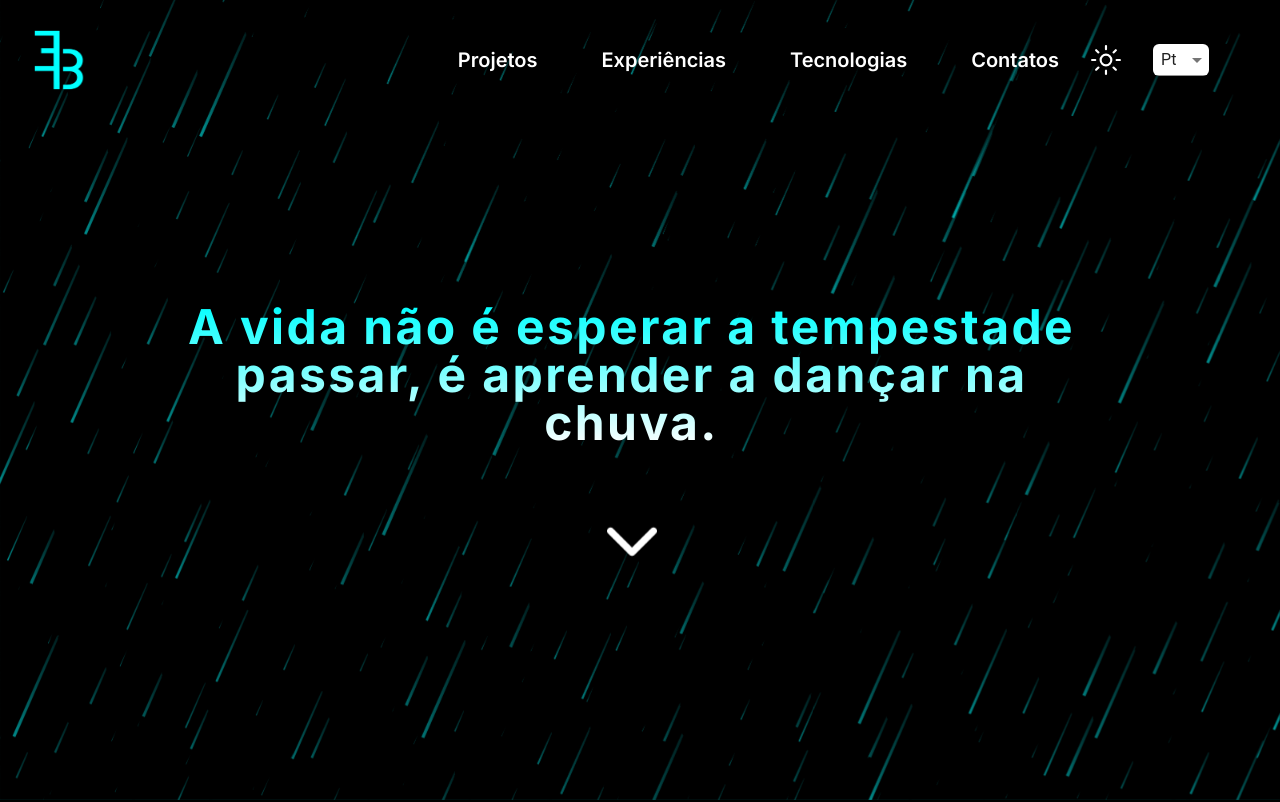
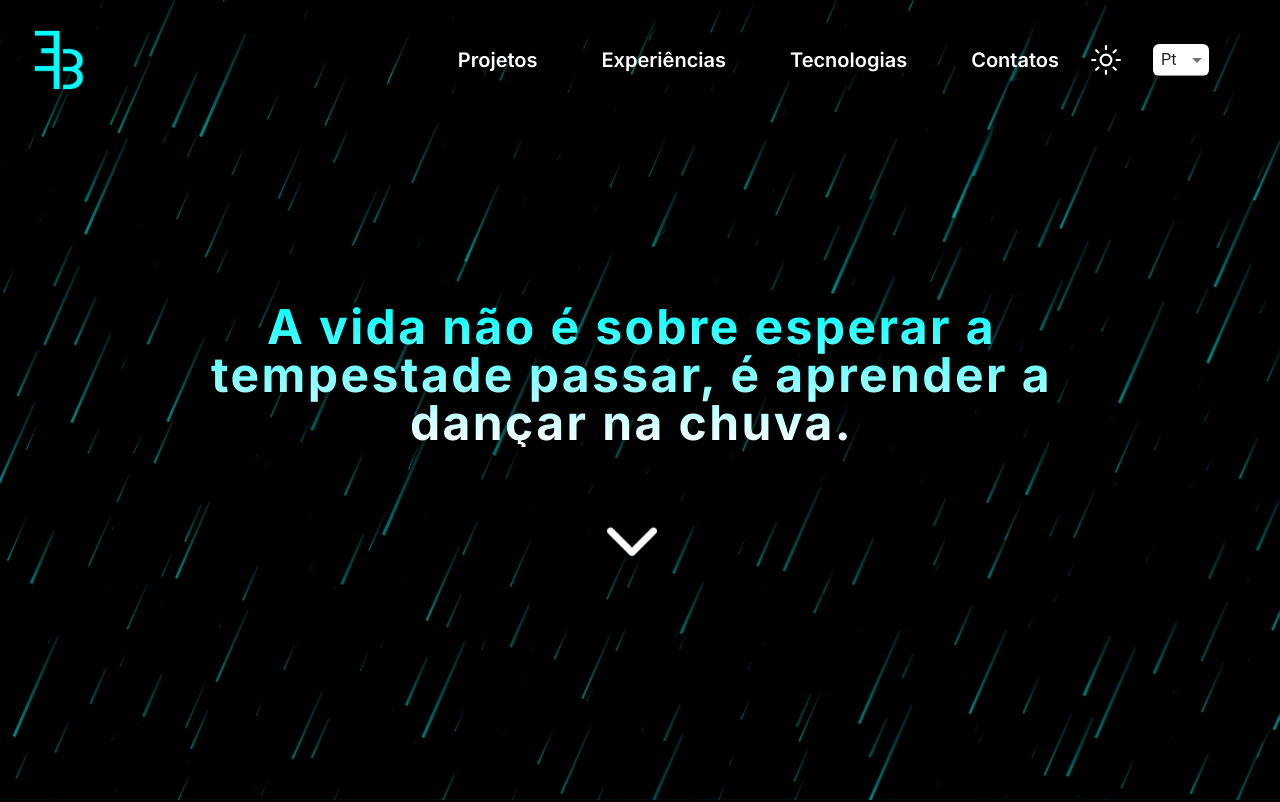
Before and after one commit to httpE2Barao/E2Barao, a Next.js app: page /Experiences in a window 1280 px wide. Shown: the top 802 px of the page. Built offline with nearby package versions, Linux system fonts and the light colour scheme.

Commit message:
corrigindo inconsistência

```diff
--- a/src/app/Experiences/page.tsx
+++ b/src/app/Experiences/page.tsx
@@ -11,7 +11,7 @@ export default function Backgrounds() {
   const { theme, language } = useTheme();
   const mainPhrase =
     language === "pt-BR"
-      ? "A vida não é esperar a tempestade passar, é aprender a dançar na chuva."
+      ? "A vida não é sobre esperar a tempestade passar, é aprender a dançar na chuva."
       : `Life isn't about waiting for the storm to pass, it's learning to dance in the rain.`;
 
   const [activeContent, setActiveContent] = useState("");
@@ -46,7 +46,7 @@ export default function Backgrounds() {
       buttonPersonal?.removeEventListener("click", personalClickHandler);
       buttonProfessional?.removeEventListener("click", professionalClickHandler);
     };
-  }, []);
+  }, [handleClick]);
 
   return (
     <>
--- a/src/components/projects/project-opened.tsx
+++ b/src/components/projects/project-opened.tsx
@@ -15,15 +15,16 @@ interface iOpenedProject {
 export const OpenedProject = ({ theme, list, project, language, onBack }: iOpenedProject) => {
   const selectedProject = list.find(item => item.src === project);
 
+  useEffect(() => {
+    window.scrollTo(0, 0);
+  }, []);
+
   if (!selectedProject) {
     return null;
   }
 
-  useEffect(() => {
-    window.scrollTo(0, 0);
-  }, []);
-
   return (
+    <div>
       <article className='slideBottom flex flex-col gap-5 items-center px-5 relative'>
 
         <ProjectInfo project={selectedProject} changeTheme={true} />
@@ -51,5 +52,6 @@ export const OpenedProject = ({ theme, list, project, language, onBack }: iOpene
 
 
       </article>
+    </div>
   );
 };
```
Lines whose indentation alone changed are shown as unchanged.
